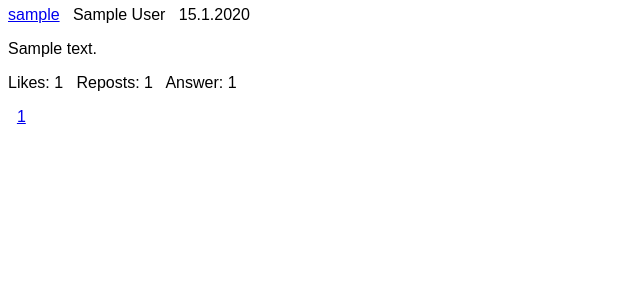
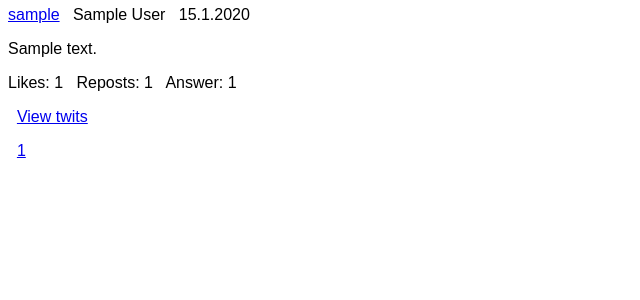
Before and after one commit to EugeniRosh/micro_blogging, a Django app: page / in a window 1280 px wide. Shown: the part 346-646 px from the top of the page, without its empty margins (0-640 px from the left). Run offline with Django 4.2, Linux system fonts and the light colour scheme; a user stored in the database is signed in; tables that the repository leaves empty hold one stand-in row (values such as "Sample post").

Commit message:
add view_twit url

```diff
--- a/src/microblogging/core/presentation/templates/index.html
+++ b/src/microblogging/core/presentation/templates/index.html
@@ -24,6 +24,8 @@
         &nbsp;
         Answer: {{ t.count_answer }}
       </p>
+      &nbsp;
+      <a href='{% url "view_twit" t.id %}'>View twits</a>
     {% endfor %}
     <p>
       {% if twits.prev_page %}
```
